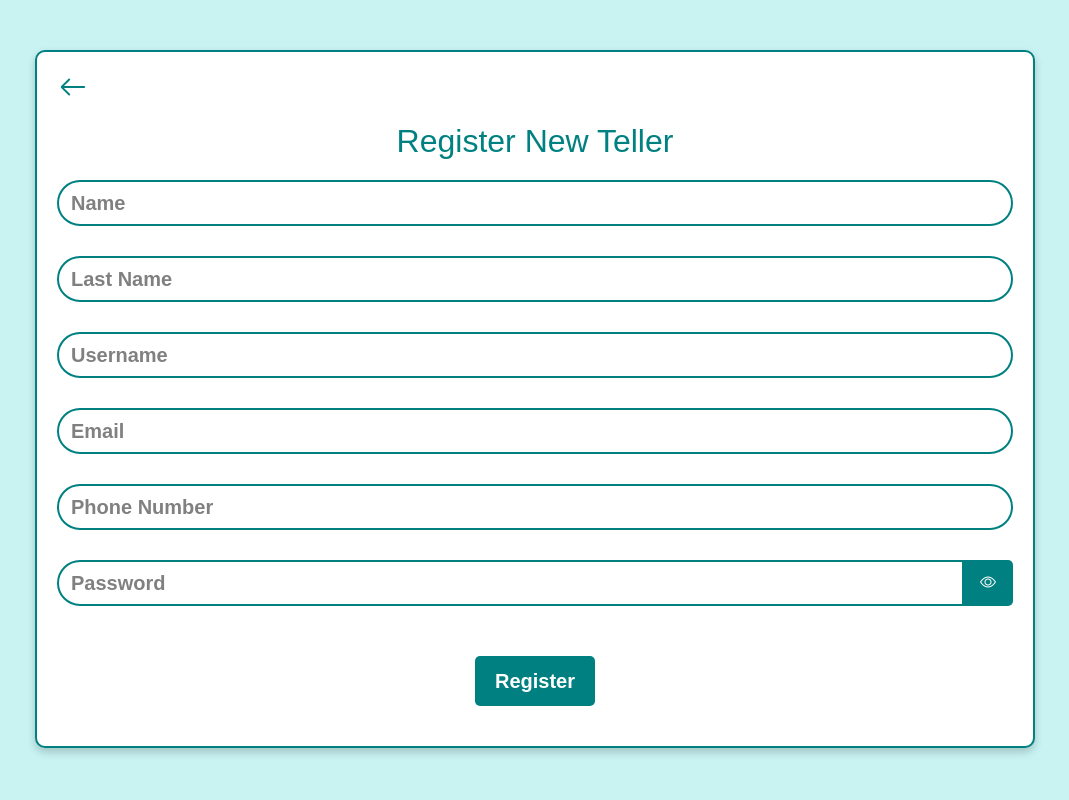
After one commit to armuka13/ByteBank-Online-Banking-website-, a PHP site: page /addTeller.php in a window 1280 px wide. The commit adds this page. Shown: the whole page, without its empty margins (105-1174 px from the left). Run offline with PHP 8.4, Linux system fonts and the light colour scheme.

Commit message:
Created the option to create and view bank tellers

```diff
--- /dev/null
+++ b/addTeller.php
@@ -0,0 +1,175 @@
+<?php
+session_start();
+
+// Function to display error messages
+function displayError($error) {
+    if (!empty($error)) {
+        return "<div class='alert alert-danger text-center' id='error-alert' role='alert' style='position: fixed; top: 0; left: 0; width: 100%; z-index: 1000;'>$error</div>";
+    }
+}
+
+function displaySuccess($success) {
+    if (!empty($success)) {
+        return "<div class='alert alert-success text-center' id='error-alert' role='alert' style='position: fixed; top: 0; left: 0; width: 100%; z-index: 1000;'>$success</div>";
+    }
+}
+?>
+
+<!DOCTYPE html>
+<html>
+<head>
+    <title>Register User</title>
+    <link rel="icon" type="image/png" href="Images/BankLogo2.png">
+    <link href="https://cdn.jsdelivr.net/npm/bootstrap@5.3.3/dist/css/bootstrap.min.css" rel="stylesheet" integrity="sha384-QWTKZyjpPEjISv5WaRU9OFeRpok6YctnYmDr5pNlyT2bRjXh0JMhjY6hW+ALEwIH" crossorigin="anonymous">
+    <link href="https://cdn.jsdelivr.net/npm/bootstrap-icons/font/bootstrap-icons.css" rel="stylesheet">
+    <link rel="stylesheet" type="text/css" href="styles.css">
+    <style>
+        body {
+            font-family: Arial, sans-serif;
+            margin: 0;
+            padding: 0;
+        }
+
+        .container {
+            max-width: 1000px;
+            margin: 50px auto;
+            background-color: white;
+            border: 2px solid teal;
+            border-radius: 10px;
+            padding: 20px;
+            box-shadow: 0 4px 8px rgba(0, 0, 0, 0.2);
+        }
+
+        h2 {
+            color: teal;
+            text-align: center;
+            margin-bottom: 20px;
+        }
+
+        .input-group {
+            width: 100%;
+            margin-bottom: 15px;
+        }
+
+        /* .input-group .form-control {
+            border: 1px solid #ddd;
+            border-radius: 5px;
+            padding: 10px;
+            font-weight: bold;
+        }
+
+        .input-group .form-control:focus {
+            border-color: teal;
+            box-shadow: 0 0 5px rgba(0, 128, 128, 0.5);
+        } */
+
+        .input-group-text {
+            background-color: teal;
+            color: white;
+            border: none;
+            border-radius: 0 5px 5px 0;
+            cursor: pointer;
+            width: 50px;
+            display: flex;
+            justify-content: center;
+            align-items: center;
+        }
+
+        .input-group-text:hover {
+            background-color: #006666;
+        }
+
+        .submitBtn {
+            background-color: teal;
+            color: white;
+            border: none;
+            padding: 10px 20px;
+            border-radius: 5px;
+            font-weight: bold;
+            cursor: pointer;
+            display: block;
+            margin: 20px auto;
+        }
+
+        .submitBtn:hover {
+            background-color: #006666;
+        }
+
+        .back-button {
+            display: inline-block;
+            margin-bottom: 20px;
+        }
+
+        .back-button svg {
+            fill: teal;
+        }
+
+        .form-row {
+            display: flex;
+            flex-direction: column;
+            gap: 15px;
+        }
+
+        @media (max-width: 600px) {
+            .container {
+                margin: 20px;
+                padding: 15px;
+            }
+        }
+    </style>
+</head>
+<body>
+    <div class="container">
+        <!-- Back Button -->
+        <a href="bankTellers.php" class="back-button">
+            <svg xmlns="http://www.w3.org/2000/svg" width="30" fill="currentColor" class="bi bi-arrow-left" viewBox="0 0 16 16">
+                <path fill-rule="evenodd" d="M15 8a.5.5 0 0 1-.5.5H3.707l3.147 3.146a.5.5 0 0 1-.708.708l-4-4a.5.5 0 0 1 0-.708l4-4a.5.5 0 0 1 .708.708L3.707 7.5H14.5A.5.5 0 0 1 15 8z"/>
+            </svg>
+        </a>
+
+        <h2>Register New Teller</h2>
+
+        <!-- Registration Form -->
+        <form class="form-row" method="POST" action="addTellerBack.php">
+            <div class="input-group">
+                <input type="text" placeholder="Name" name="name" class="form-control form-input" required />
+            </div>
+            <div class="input-group">
+                <input type="text" placeholder="Last Name" name="lastName" class="form-control form-input" required />
+            </div>
+            <div class="input-group">
+                <input type="text" placeholder="Username" name="username" class="form-control form-input" required />
+            </div>
+            <div class="input-group">
+                <input type="text" placeholder="Email" name="email" class="form-control form-input" required />
+            </div>
+            <div class="input-group">
+                <input type="text" placeholder="Phone Number" name="phoneNumber" class="form-control form-input" required />
+            </div>
+            <div class="input-group">
+                <input type="password" placeholder="Password" class="form-control form-input" name="password" id="registerPassword" required />
+                <span class="input-group-text" onclick="togglePasswordVisibility('registerPassword', 'registerEye')">
+                    <i id="registerEye" class="bi bi-eye"></i>
+                </span>
+            </div>
+            <button type="submit" class="submitBtn" name="register">Register</button>
+        </form>
+    </div>
+
+    <script>
+        function togglePasswordVisibility(passwordId, eyeId) {
+            const passwordInput = document.getElementById(passwordId);
+            const eyeIcon = document.getElementById(eyeId);
+            if (passwordInput.type === 'password') {
+                passwordInput.type = 'text';
+                eyeIcon.classList.remove('bi-eye');
+                eyeIcon.classList.add('bi-eye-slash');
+            } else {
+                passwordInput.type = 'password';
+                eyeIcon.classList.remove('bi-eye-slash');
+                eyeIcon.classList.add('bi-eye');
+            }
+        }
+    </script>
+</body>
+</html>
```
Also changed, not shown: addTellerBack.php (added, +35 -0 lines), bankTellers.php (added, +165 -0 lines), managerDashboard.php (+4 -4 lines).
